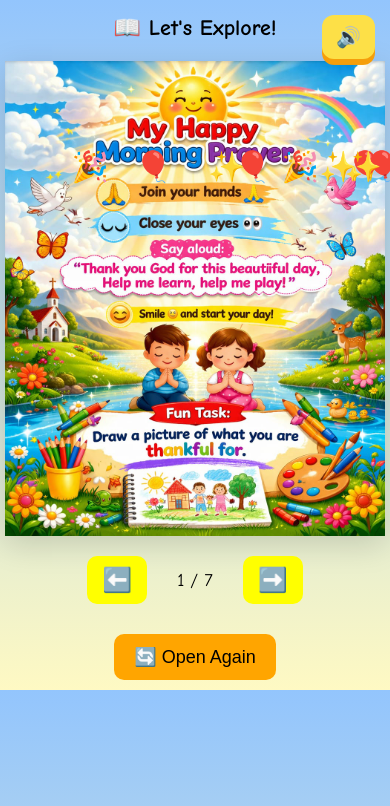
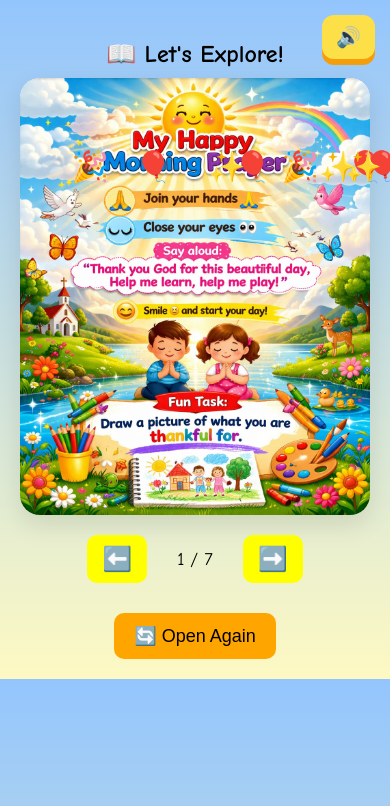
Before and after one commit to bhavanik-jeevanaschool/holiday, a plain HTML site: page grade2/index.html in a window 390 px wide. Both pictures are taken after a click on the element 195 px from the left and 505 px from the top of the page. Drawn offline with Linux system fonts and the light colour scheme.

Commit message:
Update styles.css

```diff
--- a/grade2/styles.css
+++ b/grade2/styles.css
@@ -102,57 +102,45 @@
     margin-bottom: 20px;
 }
 
-/* 🖼️ FULL-SCREEN ADVENTURE VIEWER */
+/* 🖼️ BIG VIEWER */
 .viewer {
-    width: 100vw; /* Takes full width of the viewport */
-    max-width: 1000px; /* Limits size on large monitors for quality */
-    margin: 0 auto;
+    width: 95%; /* Increased from 90% to use more screen width */
+    max-width: 800px; /* Increased slightly for better PC viewing */
+    margin: 10px auto;
+    background: white;
+    border-radius: 20px;
+    box-shadow: 0 10px 25px rgba(0,0,0,0.1); /* Adds a soft depth */
+    overflow: hidden; /* Ensures the image doesn't bleed out of rounded corners */
     display: flex;
     justify-content: center;
     align-items: center;
-    background: #ffffff; /* White background to make the content pop */
-    border-radius: 15px;
-    box-shadow: 0 8px 30px rgba(0,0,0,0.15);
-    overflow: hidden;
 }
 
 .viewer img {
     width: 100%;
-    height: auto;
-    /* This ensures it fills the screen height but leaves room for buttons */
-    max-height: 80vh;
-    object-fit: contain;
+    height: auto; /* Changed from 70vh to auto to maintain aspect ratio */
+    max-height: 75vh; /* Prevents the image from being taller than the screen */
     display: block;
-    transition: opacity 0.2s ease;
+    object-fit: contain; /* Ensures the whole image is visible without cropping */
+    transition: opacity 0.2s ease-in-out;
 }
 
 /* 📱 MOBILE OPTIMIZATIONS */
 @media (max-width: 600px) {
-    #activities {
-        padding: 10px 5px; /* Minimal padding for more space */
-    }
-
     .viewer {
-        width: 100%;
-        border-radius: 0; /* Square edges on mobile use every pixel */
+        width: 100%; /* Use full width on small phones */
+        margin: 5px auto;
     }
 
     .viewer img {
-        /* Gives more vertical space on mobile phones */
-        max-height: 75vh;
-    }
-
-    .controls {
-        gap: 40px; /* Easier for small fingers to tap */
-        margin-top: 15px;
+        max-height: 65vh; /* Slightly shorter on mobile to keep buttons visible */
     }
 
     .heading {
-        font-size: 22px;
-        margin-top: 5px;
+        font-size: 24px;
+        margin-bottom: 10px;
     }
 }
-
 /* 🎮 CONTROLS */
 .controls {
     display: flex;
```
